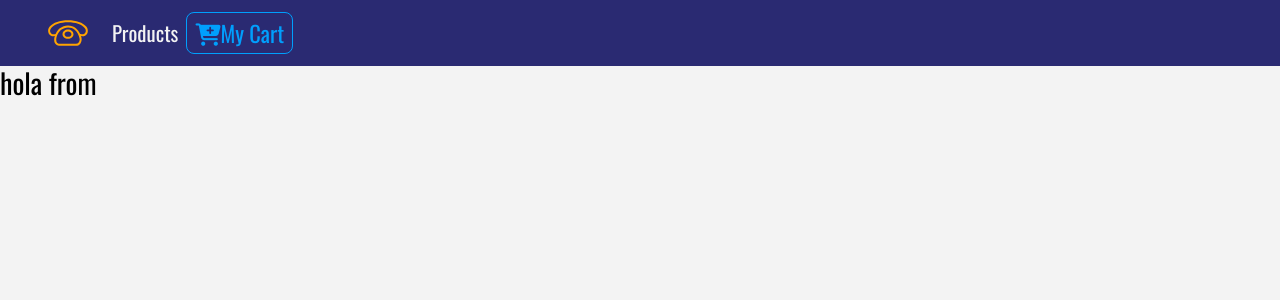
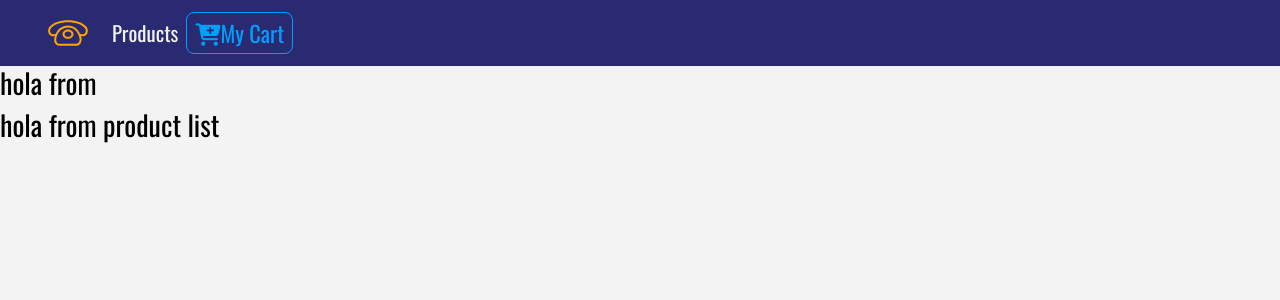
Before and after one commit to MarcoRosselDev/react-17-phone-e-commerce, a React (Create React App) app: page / in a window 1280 px wide. Shown: the top 300 px of the page. Built offline with nearby package versions, Linux system fonts and the light colour scheme.

Commit message:
problem solved definitely

```diff
--- a/package.json
+++ b/package.json
@@ -22,8 +22,7 @@
   },
   "eslintConfig": {
     "extends": [
-      "react-app",
-      "react-app/jest"
+      "./node_modules/standard/eslintrc.js"
     ]
   },
   "browserslist": {
--- a/src/App.js
+++ b/src/App.js
@@ -15,10 +15,10 @@ class App extends Component {
         <Navbar />
         <h3>hola from</h3>
         <Routes>
-          <Route path="/" component={<ProductList />} />
-          <Route path="/details" component={<Details />} />
-          <Route path="/cart" component={<Cart />} />
-          <Route component={<Default />} />
+          <Route path="/" element={<ProductList />} />
+          <Route path="/details" element={<Details />} />
+          <Route path="/cart" element={<Cart />} />
+          <Route element={<Default />} />
         </Routes>
       </React.Fragment>
     );
--- a/src/index.js
+++ b/src/index.js
@@ -2,11 +2,11 @@ import React from "react";
 import ReactDOM from "react-dom";
 import "./index.css";
 import App from "./App";
-import { BrowserRouter as Router } from "react-router-dom";
+import { BrowserRouter } from "react-router-dom";
 
 ReactDOM.render(
-  <Router>
+  <BrowserRouter>
     <App />
-  </Router>,
+  </BrowserRouter>,
   document.getElementById("root")
 );
```
